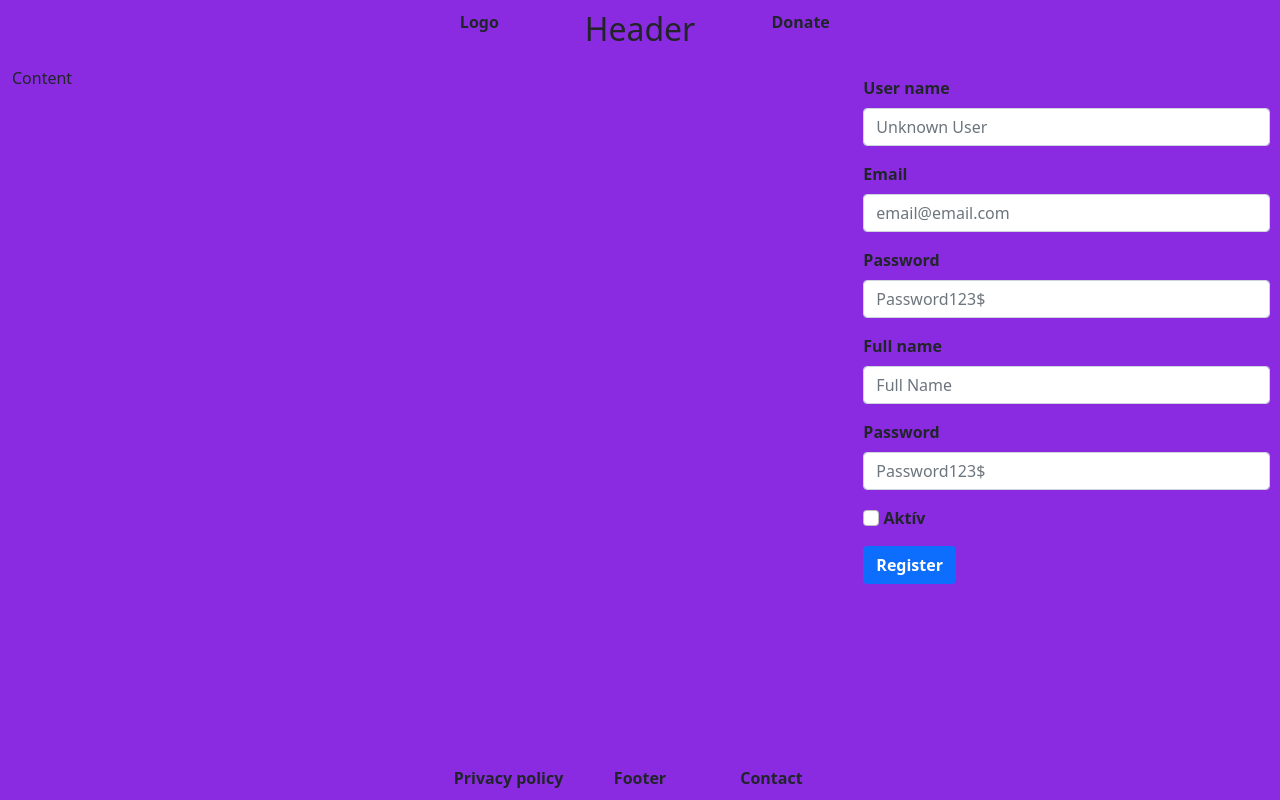
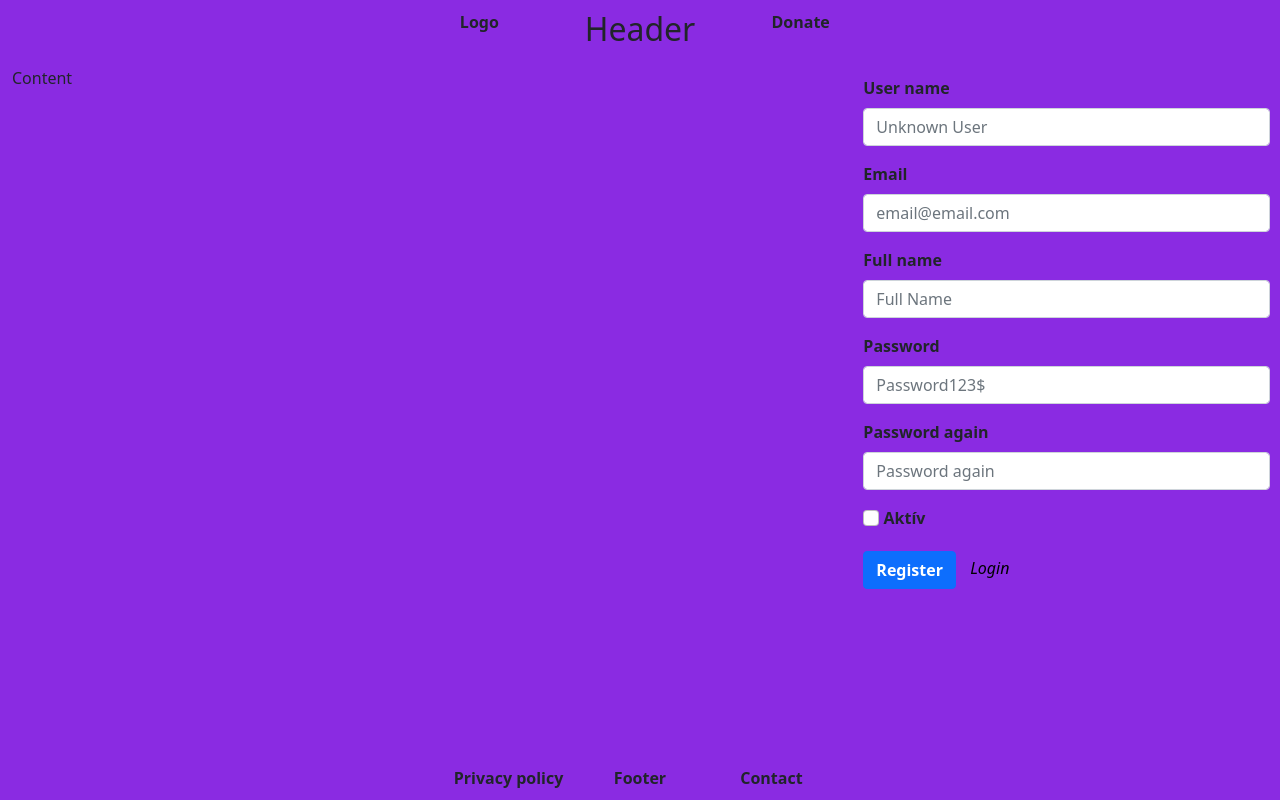
Before and after one commit to PapD1020/IKT_PapDaniel2021, a PHP site: page / in a window 1280 px wide. Run offline with PHP 8.4, Linux system fonts and the light colour scheme.

Commit message:
hoover effect a login gombra, form kijavítása

```diff
--- a/Kozos_orai_munka_1/index.php
+++ b/Kozos_orai_munka_1/index.php
@@ -13,6 +13,9 @@
     <title>KOM1 - Front page</title>
 </head>
 <body>
+    <?php
+
+    ?>
 
     <div class="container border_bottom">
         <div class="row justify-content-md-center bold_style to_center padding10">
@@ -44,16 +47,16 @@
                     <input type="text" class="form-control" id="userEmailInput" placeholder="email@email.com">
                 </div>
                 <div class="mb-3">
-                    <label for="formGroupExampleInput3" class="form-label bold_style">Password</label>
+                    <label for="formGroupExampleInput3" class="form-label bold_style">Full name</label>
+                    <input type="text" class="form-control" id="userFullNameInput" placeholder="Full Name">
+                </div>
+                <div class="mb-3">
+                    <label for="formGroupExampleInput4" class="form-label bold_style">Password</label>
                     <input type="text" class="form-control" id="userPasswordInput" placeholder="Password123$">
                 </div>
                 <div class="mb-3">
-                    <label for="formGroupExampleInput4" class="form-label bold_style">Full name</label>
-                    <input type="text" class="form-control" id="userFullNameInput" placeholder="Full Name">
-                </div>
-                <div class="mb-3">
-                    <label for="formGroupExampleInput5" class="form-label bold_style">Password</label>
-                    <input type="text" class="form-control" id="userPasswordInput" placeholder="Password123$">
+                    <label for="formGroupExampleInput5" class="form-label bold_style">Password again</label>
+                    <input type="text" class="form-control" id="userPasswordInput2" placeholder="Password again">
                 </div>
 
                 <div class="mb-3">
@@ -65,6 +68,7 @@
 
                 <div>
                     <button type="submit" class="btn btn-primary bold_style">Register</button>
+                    <label id="loginButton" class="">Login</label>
                 </div>
             </div>
         </div>
--- a/Kozos_orai_munka_1/my_css/my_style.css
+++ b/Kozos_orai_munka_1/my_css/my_style.css
@@ -31,3 +31,14 @@ body{
     border-top: 5px;
     border-color: black;
 }
+
+#loginButton{
+    padding: 10px;
+    font-style: italic;
+    color: black;
+}
+
+#loginButton:hover{
+    font-weight: bold;
+    font-style: normal;
+}
```
